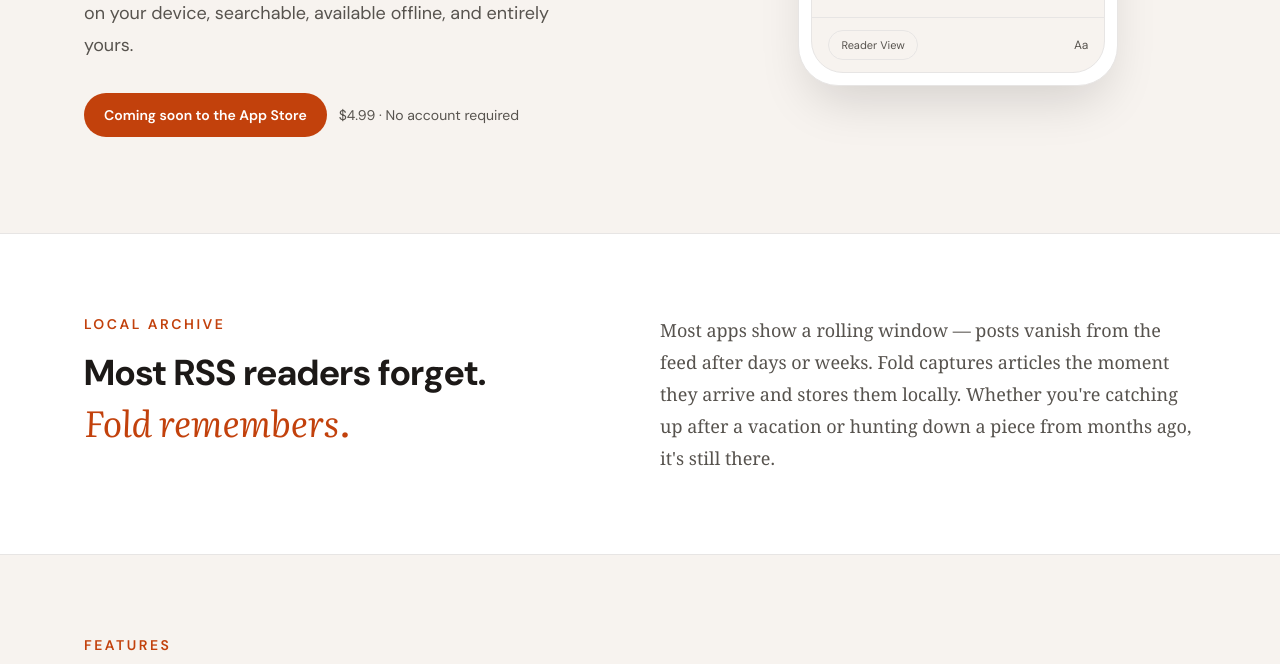
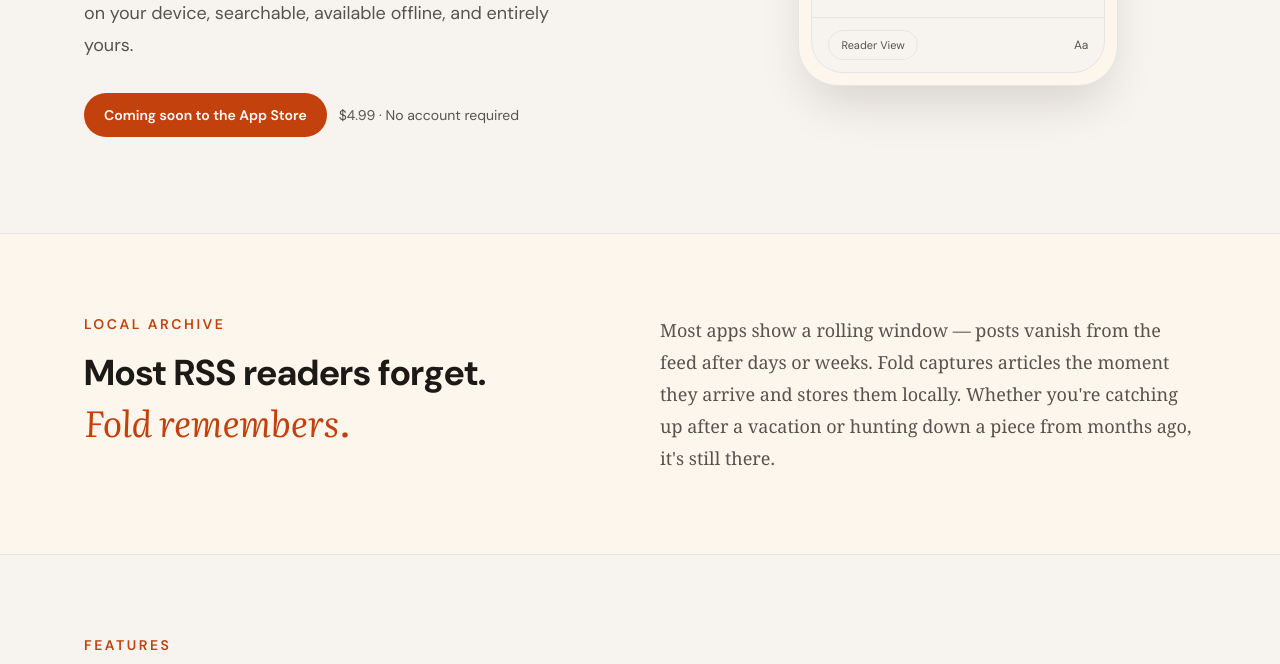
Before and after one commit to jessetrippe/meetfold, a website: page index.html in a window 1280 px wide. Shown: the part 665-1329 px from the top of the page. Drawn offline with Linux system fonts and the light colour scheme; a web font is replaced by a local one.

Commit message:
Updating theme

```diff
--- a/src/input.css
+++ b/src/input.css
@@ -10,13 +10,13 @@
   --font-serif: "Literata", Georgia, Cambria, serif;
 
   --color-fold-bg: #F7F3EF;
-  --color-fold-surface: #FFFFFF;
+  --color-fold-surface: #fdf6ec;
   --color-fold-ink: #1C1917;
   --color-fold-muted: #57534E;
   --color-fold-line: #E7E5E4;
   --color-fold-ember: #C2410C;
-  --color-fold-darkBg: #1C1917;
-  --color-fold-darkSurface: #292524;
+  --color-fold-darkBg: #1c1814;
+  --color-fold-darkSurface: #252018;
   --color-fold-darkInk: #F5F5F4;
   --color-fold-darkMuted: #A8A29E;
   --color-fold-darkLine: #44403C;
```
Also changed, not shown: assets/styles.css.
